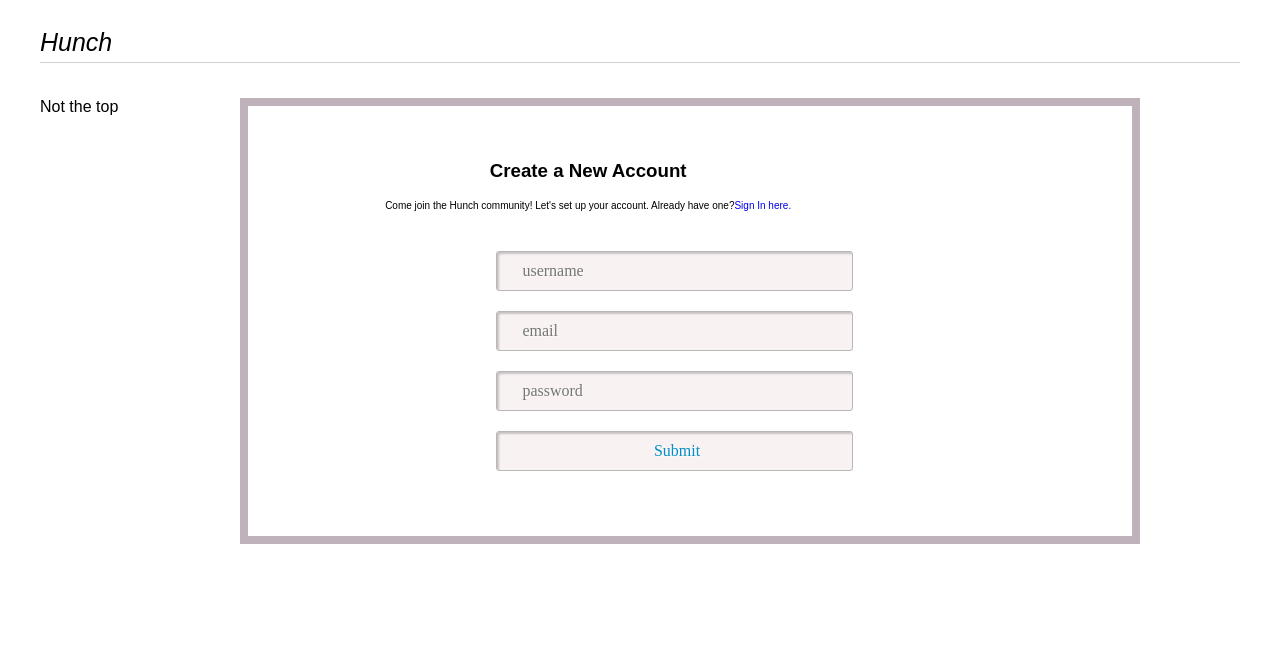
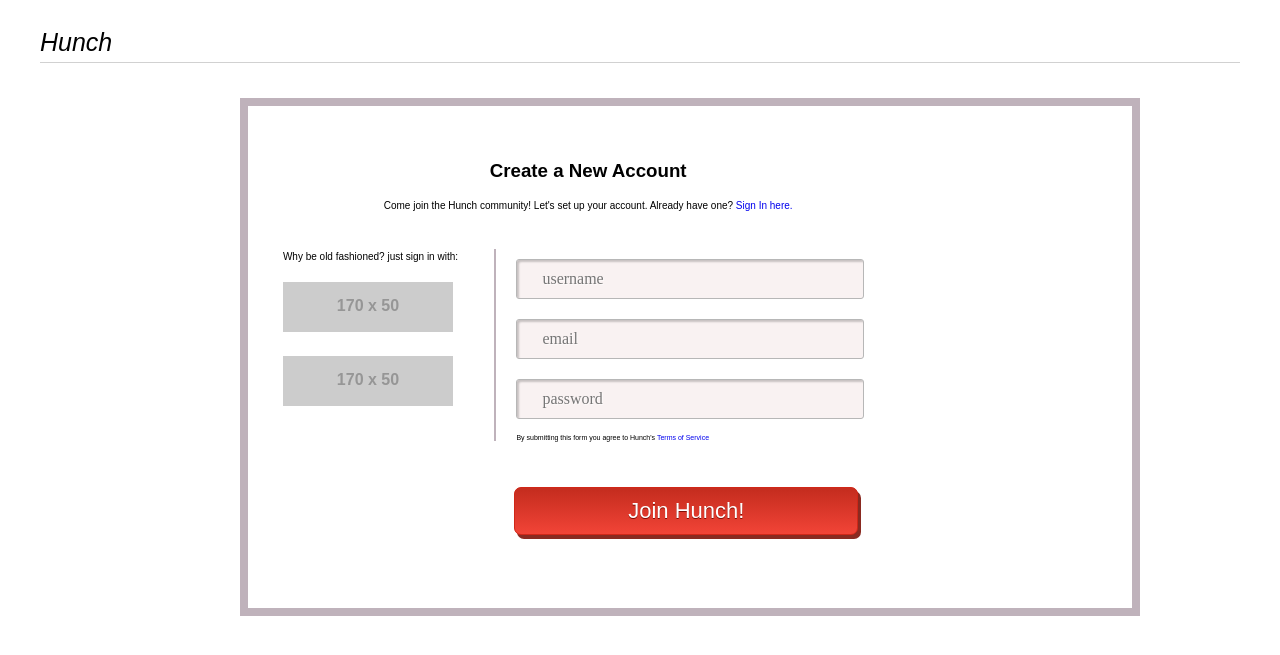
Before and after one commit to jreiher2003/Web-Development-with-Flask, a Flask app: page /lesson2 in a window 1280 px wide. Shown: the top 655 px of the page. Run offline with Flask 2, Linux system fonts and the light colour scheme; grey boxes labelled with a size stand in for pictures from a placeholder-image service; some libraries are stand-ins or nearby versions.

Commit message:
finished login/signin html

```diff
--- a/lesson 1 - How the web works/helloworld/templates/play.html
+++ b/lesson 1 - How the web works/helloworld/templates/play.html
@@ -10,6 +10,7 @@
 <body>
 
 
+
 <div class="grid">
 	<div class='row'>
 
@@ -17,7 +18,7 @@
 	<div class="col-12 toprow"><div id="logo">Hunch</div></div><div class="horizontalRule"></div>
 
 	<div class="row">
-		<div class="col-2">Not the top</div>
+		<div class="col-2"></div>
 
 
 		<div class="col-9 sun">
@@ -27,22 +28,38 @@
 				<div class="row topform">
 					<div class="col-9">
 						<h3 id="cre">Create a New Account</h3>
-						<p id="small">Come join the Hunch community! Let's set up your account.  Already have one?<a href="#">Sign In here.</a></p>
+						<p id="small">Come join the Hunch community! Let's set up your account.  Already have one?<a href="#"> Sign In here.</a></p>
 					</div>
 				</div>
 
 		<div class="row">
-			<div class="col-3"></div>
-			<div class="col-6">
+			<div class="col-3 ">
+				<p id="small">Why be old fashioned? just sign in with:</p>
+				<div class='social'><img src="http://placehold.it/170x50"></div>
+				<div class="social"><img src="http://placehold.it/170x50"></div>
+
+			</div>
+			<div class="col-6 signed">
 				<form >
 					<input type="text" name="q" placeholder="username">
 					<input type="text" name="" placeholder="email">
 					<input type="password" name="pw" placeholder="password">
-					<input type="submit">
-				</form>
+					<p id="tos">By submitting this form you agree to Hunch's <a href="#">Terms of Service</a></p>
+
 			</div>
 
 		</div>
+
+		<div class="row">
+			<div class="col-3"></div>
+			<div class="col-6 signedb">
+					<input class="myButton" type="submit" value="Join Hunch!">
+				</form>
+			</div>
+		</div>
+		<!-- <div class="row">
+			<div class="col-12"></div>
+		</div> -->
 
 		</div>
 
```
